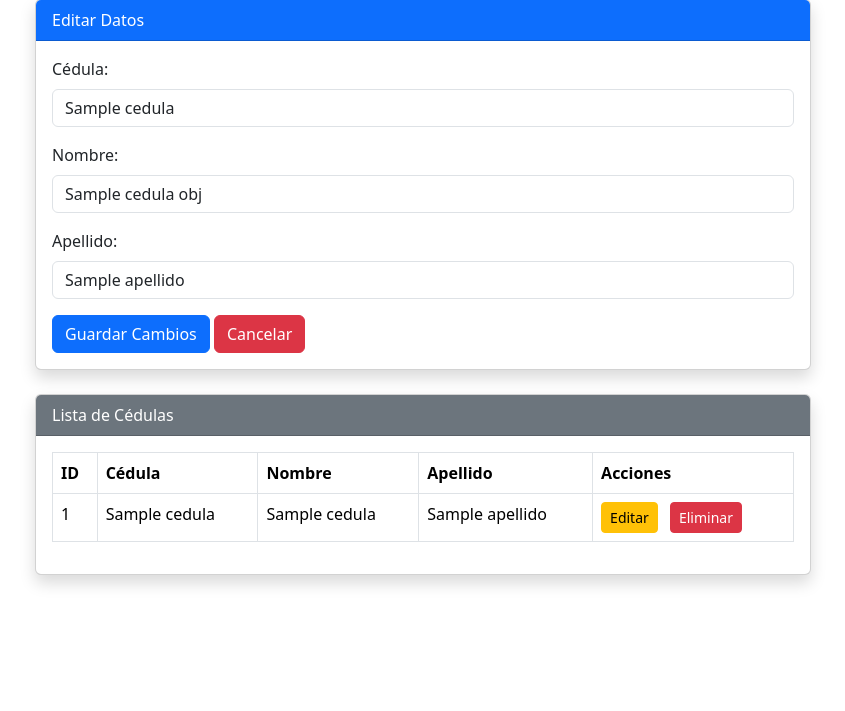
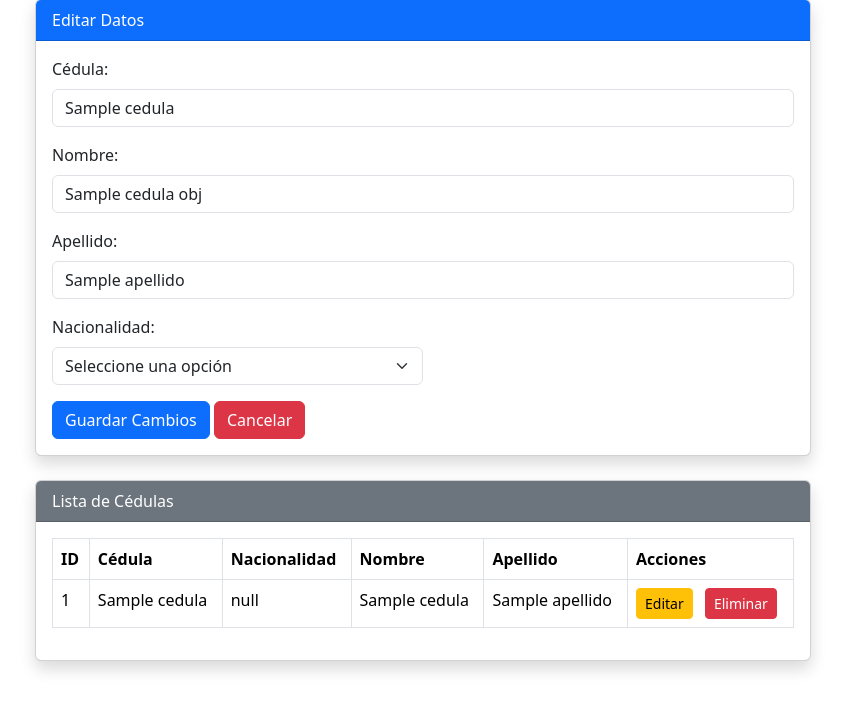
Before and after one commit to KeynerLizarazo/Nomina_Estudiantes, a Django app: template myapp/templates/cedulas.html in a window 1280 px wide. Shown: the part 73-784 px from the top of the page, without its empty margins (217-1062 px from the left). Run offline with Django 3.2, Linux system fonts and the light colour scheme; the template is opened without the code that fills it: most values are stand-ins (such as "Sample title", 1, 10 or a date in 2020); some libraries are stand-ins or nearby versions.

Commit message:
2 agregados a cedulas.html
columna nueva (nacionalidad)
extrangero o venezolano (selector desplegable)

```diff
--- a/myapp/templates/cedulas.html
+++ b/myapp/templates/cedulas.html
@@ -74,6 +74,14 @@
                         <input type="text" class="form-control" id="apellidoInput" name="apellido"
                                value="{% if cedula_obj %}{{ cedula_obj.apellido }}{% endif %}" placeholder="Apellido" required>
                     </div>
+                    <div class="mb-3">
+                        <label for="NacionalidadInput" class="form-label">Nacionalidad:</label>
+                        <select class="form-select w-50" id="nacionalidad" name="nacionalidad" required>
+                            <option value="" disabled selected>Seleccione una opción</option>
+                            <option value="extranjero">Venezolano</option>
+                            <option value="venezolano">Extranjero</option>
+                        </select>
+                    </div>
                     <button type="submit" class="btn btn-primary">{% if cedula_obj %}Guardar Cambios{% else %}Guardar{% endif %}</button>
                     {% if cedula_obj %}
                     <a href="{% url 'cedulas' %}" class="btn btn-danger">Cancelar</a>
@@ -93,6 +101,7 @@
                         <tr>
                             <th>ID</th>
                             <th>Cédula</th>
+                            <th>Nacionalidad</th>
                             <th>Nombre</th>
                             <th>Apellido</th>
                             <th>Acciones</th>
@@ -103,6 +112,7 @@
                         <tr>
                             <td>{{ cedula.id }}</td>
                             <td>{{ cedula.cedula }}</td>
+                            <td>null<!-- {{ cedula.nacionalidad }} --></td>
                             <td>{{ cedula.nombre }}</td>
                             <td>{{ cedula.apellido }}</td>
                             <td>
```
